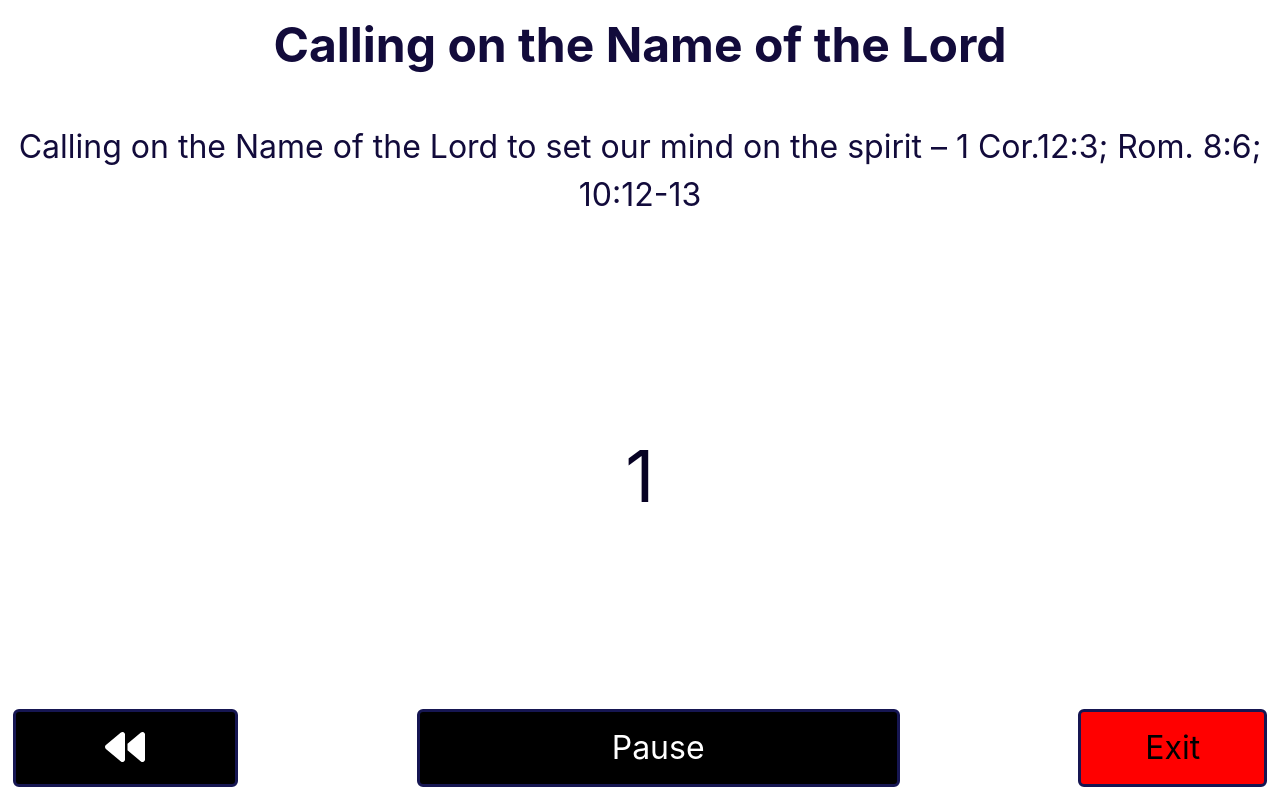
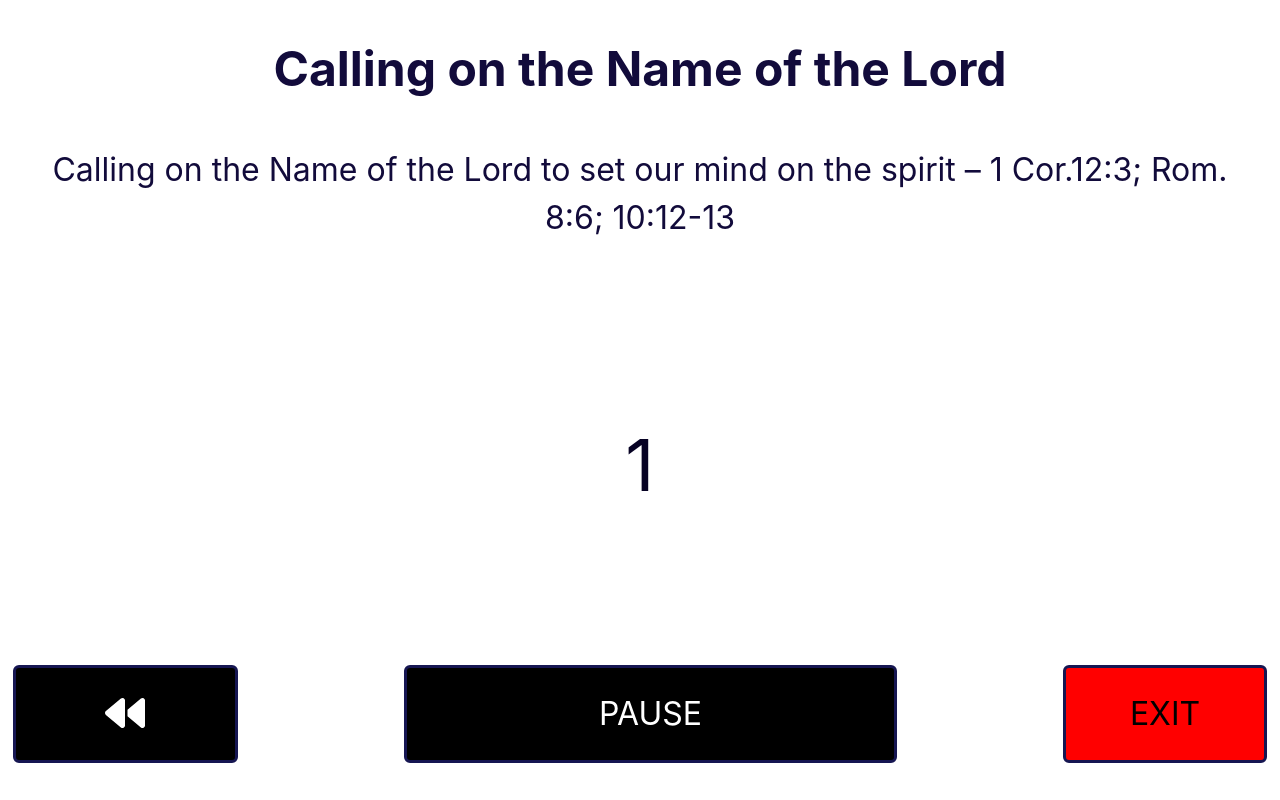
Before and after one commit to beyondfinity/sevenminutes, a React (Create React App) app: page / in a window 1280 px wide. Both pictures are taken after a click on the button "English". Built offline with nearby package versions, Linux system fonts and the light colour scheme.

Commit message:
Sound & button styling fixed

```diff
--- a/src/App.js
+++ b/src/App.js
@@ -3,7 +3,7 @@ import React, { useState, useEffect } from "react";
 import datas from "./Utilis";
 import { FontAwesomeIcon } from "@fortawesome/react-fontawesome";
 import { faBackward } from "@fortawesome/free-solid-svg-icons";
-// import soundfile from "./soundfile/audio.mp3";
+import soundfile from "./soundfile/audio.mp3";
 
 let obj = datas;
 
@@ -26,6 +26,7 @@ function App() {
           } else {
             clearInterval(counterInterval); // Stop current counter
             const prevIndex = index;
+
             setIndex((prevIndex) => prevIndex + 1); // Move to next object
             return obj[prevIndex + 1]?.counter; // Set counter of next object or 0 if no more objects
           }
@@ -38,8 +39,8 @@ function App() {
   }, [index, obj, paused]);
 
   useEffect(() => {
-    if (count === undefined && index >= 1 && index <= 7) {
-      const audioElement = new Audio(obj[1].soundfile);
+    if (index > 0 && index <= 8) {
+      const audioElement = new Audio(obj[index].audio);
       audioElement.play().catch((error) => {
         console.log(error);
       });
@@ -49,7 +50,7 @@ function App() {
         audioElement.currentTime = 0;
       };
     }
-  }, [count, index]);
+  }, [obj, index]);
 
   const handlePause = () => {
     setPaused((prevPaused) => !prevPaused);
@@ -120,8 +121,9 @@ function App() {
   return (
     <div className="App">
       {obj[index] && (
-        <div className="d-flex flex-column align-items-center justify-content-between vh-100">
-          {/* <audio src={soundfile} autoPlay controls hidden /> */}
+        <div className="d-flex flex-column align-items-center justify-content-between vh-100 p-4">
+          <audio src={soundfile} autoPlay controls hidden />
+
           <div className="container-text m-3">
             {/* heading */}
             <h1 className="heading text-center">
@@ -175,7 +177,7 @@ function App() {
                 }`}
                 onClick={handleRestart}
               >
-                {selectedLanguage === "English" ? "Restart" : "மீண்டும் தொடங்க"}
+                {selectedLanguage === "English" ? "RESTART" : "மீண்டும் தொடங்க"}
               </button>
               <button
                 className={`exit btn btn btn-danger  ${
@@ -185,7 +187,7 @@ function App() {
                 }`}
                 onClick={handleExitAnyway}
               >
-                {selectedLanguage === "English" ? "Exit" : "வெளியேறு"}
+                {selectedLanguage === "English" ? "EXIT" : "வெளியேறு"}
               </button>
             </div>
           ) : index === 0 ? (
@@ -193,7 +195,7 @@ function App() {
           ) : (
             <div className="d-flex justify-content-between vw-100">
               <button
-                className="btn btn-dark bg-black btn-hover-blue btn-back"
+                className="btn btn-dark bg-black btn-hover-blue btn-back py-3"
                 onClick={handleBack}
               >
                 <FontAwesomeIcon icon={faBackward} />
@@ -206,10 +208,10 @@ function App() {
               >
                 {paused
                   ? selectedLanguage === "English"
-                    ? "Continue"
+                    ? "CONTINUE"
                     : "தொடர்க"
                   : selectedLanguage === "English"
-                  ? "Pause"
+                  ? "PAUSE"
                   : "இடைநிறுத்து"}
               </button>
               <button
@@ -222,10 +224,11 @@ function App() {
                 data-bs-target="#exampleModal"
                 onClick={handleExit}
               >
-                {selectedLanguage === "English" ? "Exit" : "வெளியேறு"}
+                {selectedLanguage === "English" ? "EXIT" : "வெளியேறு"}
               </button>
             </div>
           )}
+
           <div
             className="modal"
             id="exampleModal"
@@ -253,7 +256,7 @@ function App() {
                     }`}
                     data-bs-dismiss="modal"
                   >
-                    {selectedLanguage === "English" ? "Resume" : "தொடர்க"}
+                    {selectedLanguage === "English" ? "RESUME" : "தொடர்க"}
                   </button>
                   <button
                     type="button"
@@ -261,7 +264,7 @@ function App() {
                     className="btn btn-light btn-lg border-0 rounded-0"
                   >
                     {selectedLanguage === "English"
-                      ? "Exit anyway"
+                      ? "EXIT ANYWAY"
                       : "மேலும் வெளியேறுக"}
                   </button>
                 </div>
@@ -270,7 +273,6 @@ function App() {
           </div>
         </div>
       )}
-      {showDuration}
     </div>
   );
 }
--- a/src/Utilis.js
+++ b/src/Utilis.js
@@ -1,14 +1,14 @@
+import soundfile from "./soundfile/audio.mp3";
 const datas = [
   {
     id: 200,
     header: {
-      English: `7 Minutes With The Lord,`,
+      English: `7 Minutes With The Lord`,
       Tamil: `கர்த்தருடன் 7 நிமிடங்கள்`,
     },
     lang1: "English",
     lang2: "Tamil",
     counter: 0,
-
   },
   {
     id: 201,
@@ -24,6 +24,7 @@ const datas = [
         1 கொரி. 12:3, ரோ. 8:6; 10:12-13`,
     },
     counter: 3,
+    audio: soundfile,
   },
   {
     id: 202,
@@ -39,6 +40,7 @@ const datas = [
     },
 
     counter: 5,
+    audio: soundfile,
   },
 
   {
@@ -54,6 +56,7 @@ const datas = [
       தீமோ. 3:16`,
     },
     counter: 4,
+    audio: soundfile,
   },
   {
     id: 204,
@@ -70,6 +73,7 @@ const datas = [
       1:7, 9; சங். 66:18; ஏசா. 59:1-2`,
     },
     counter: 5,
+    audio: soundfile,
   },
   {
     id: 205,
@@ -84,6 +88,7 @@ const datas = [
          மாற். 12:30`,
     },
     counter: 3,
+    audio: soundfile,
   },
   {
     id: 206,
@@ -99,6 +104,7 @@ const datas = [
     },
 
     counter: 5,
+    audio: soundfile,
   },
   {
     id: 207,
@@ -112,12 +118,14 @@ const datas = [
         6:18; மத். 7:7; சங். 143:8`,
     },
     counter: 4,
+    audio: soundfile,
   },
   {
     id: 208,
     header: { English: `End`, Tamil: `முடிவு` },
     textWord: { English: `Hallelujah`, Tamil: `அல்லேலூயா` },
     counter: 0,
+    audio: soundfile,
   },
 ];
 export default datas;
```
Also changed, not shown: src/App.css (+2 -15 lines), public/manifest.json.
